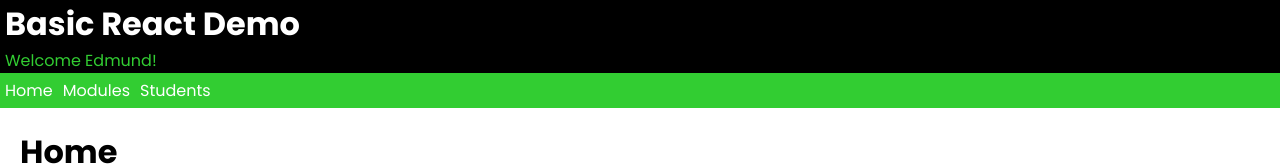
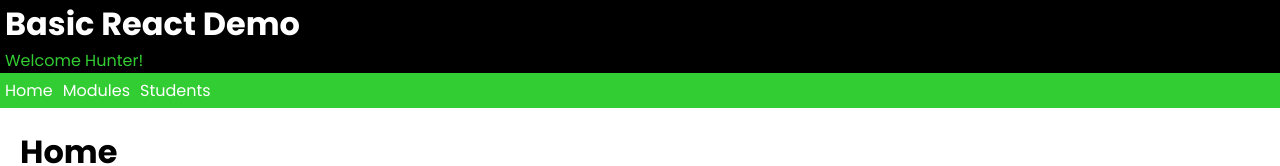
Before and after one commit to edmundmarievaldoz/relearning-React, a React (Vite) app: page / in a window 1280 px wide. Shown: the top 166 px of the page. Built offline with nearby package versions, Linux system fonts and the light colour scheme.

Commit message:
seaprated header components to own file and styling and put inside app.jsx

```diff
--- a/src/App.jsx
+++ b/src/App.jsx
@@ -1,8 +1,9 @@
-import './App.scss'
+import Header from "./Header.jsx";
+import './App.scss';
 
 function App() {
 
-  const loggedInUser = "Edmund";
+  const loggedInUser = "Hunter";
 
   const moduleList = [
     {
@@ -239,10 +240,9 @@ function App() {
 
   return (
     <div className = "Layout">
-      <header>
-        <h1>Basic React Demo</h1>
-        <p className ="welcome"> Welcome {loggedInUser}!</p>
-      </header>
+
+      <Header userName={loggedInUser}/>
+
 
       <nav>
         <div className = "navItem">
@@ -282,7 +282,7 @@ function App() {
         <h1>Student List</h1>
         <div className = "cardContainer">
           {
-            studentList.map((student) =>{
+            studentList.map((student) => {
               return(
                 <div className="studentCard" key={student.UserID}>
 
@@ -294,7 +294,7 @@ function App() {
 
                 </div>
               )
-            }) //map will go through the array content one by one
+            }) //backticks were used to concatenate the first name and last name together, and the substring was used to only show the first 8 characters of the email address
           }
         </div>
       </main>
--- a/src/App.scss
+++ b/src/App.scss
@@ -13,15 +13,6 @@ div.Layout {
     display: grid;
     grid-template-columns: 1fr;
     grid-template-rows: auto auto 1fr auto;
-
-
-    header {
-        padding: 0 5px;
-        background: Black;
-
-        h1 {color: white;}
-        p.welcome {color: limegreen;}
-    }
 
     nav{
         padding: 5px;
--- /dev/null
+++ b/src/Header.jsx
@@ -0,0 +1,18 @@
+import "./Header.scss";
+
+function Header(props) {
+
+    return (
+        <header>
+            <h1>Basic React Demo</h1>
+            <p className ="welcome"> Welcome {props.userName}!</p>
+        </header>
+    );
+
+}
+
+export default Header;
+
+//props have been passed in from the parent component
+// (App.jsx) and can be used in this child component (Header.jsx)
+// to display the logged in user's name.
--- /dev/null
+++ b/src/Header.scss
@@ -0,0 +1,7 @@
+header {
+    padding: 0 5px;
+    background: Black;
+
+    h1 {color: white;}
+    p.welcome {color: limegreen;}
+}
```
